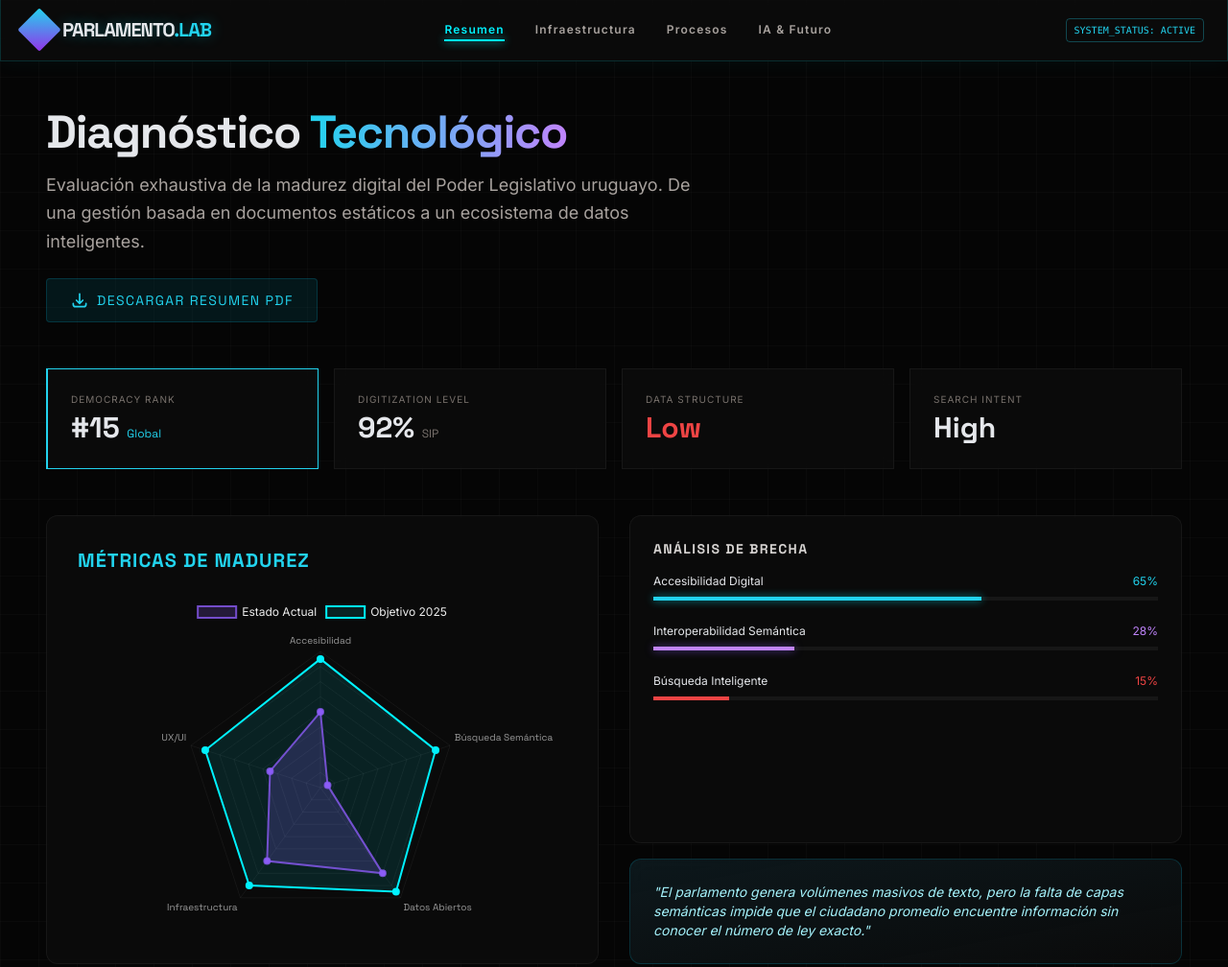
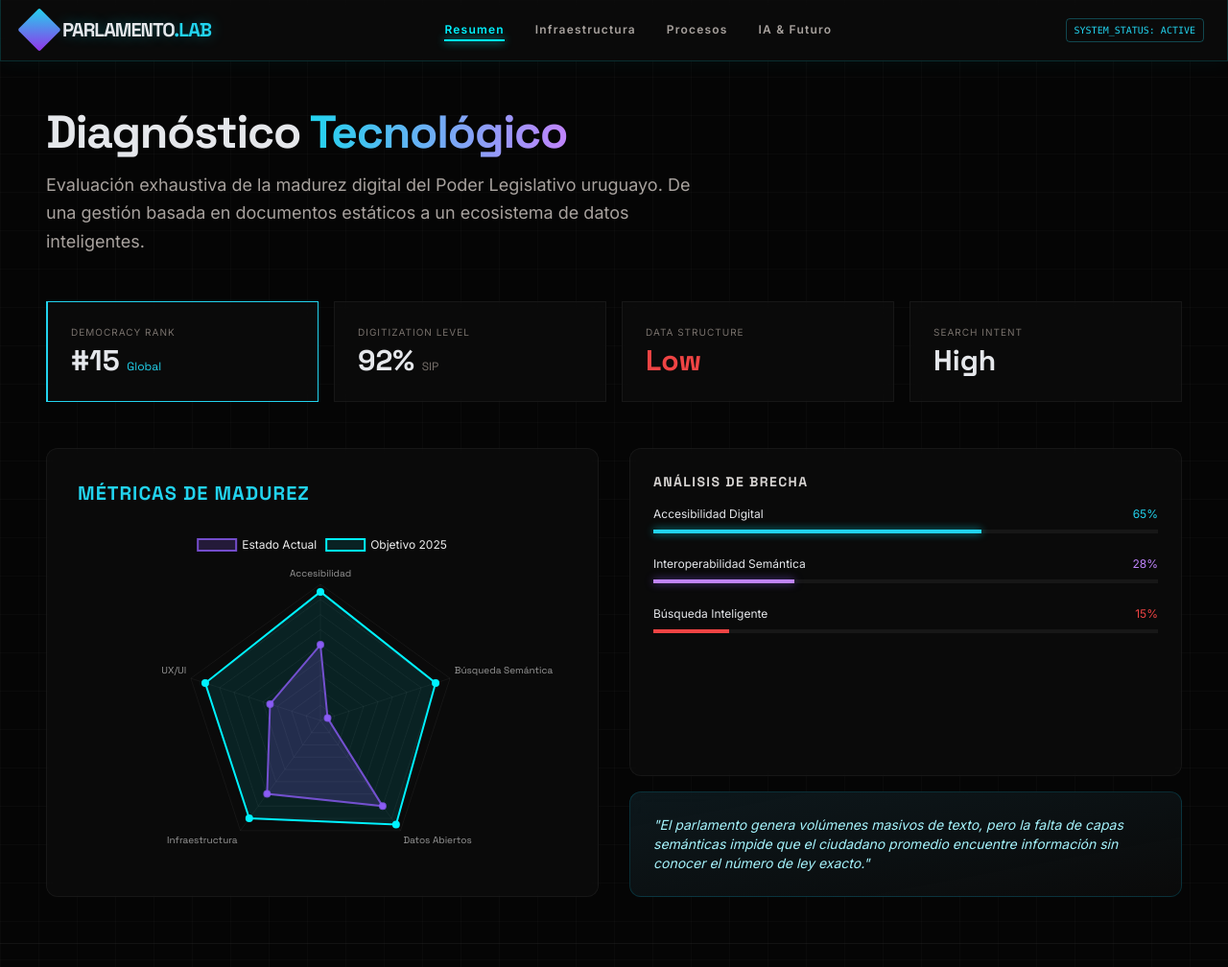
Before and after one commit to dantedeagostino-dot/Congreso-Uruguay, a plain HTML site: page index.html in a window 1280 px wide. Shown: the top 1008 px of the page at 96% size. Drawn offline with nearby package versions, Linux system fonts and the light colour scheme.

```diff
--- a/index.html
+++ b/index.html
@@ -144,15 +144,9 @@
         <section id="section-overview" class="fade-in">
             <div class="mb-12">
                 <h2 class="text-5xl font-bold mb-4 font-tech tracking-tight">Diagnóstico <span class="text-transparent bg-clip-text bg-gradient-to-r from-cyan-400 to-purple-400">Tecnológico</span></h2>
-                <p class="text-stone-400 max-w-2xl text-lg leading-relaxed mb-6">
+                <p class="text-stone-400 max-w-2xl text-lg leading-relaxed">
                     Evaluación exhaustiva de la madurez digital del Poder Legislativo uruguayo. De una gestión basada en documentos estáticos a un ecosistema de datos inteligentes.
                 </p>
-                <a href="resumen_diagnostico.pdf" download class="inline-flex items-center gap-2 px-6 py-3 bg-cyan-500/10 border border-cyan-500/20 rounded hover:bg-cyan-500/20 transition-all group text-cyan-400 font-tech uppercase tracking-widest text-sm">
-                    <svg xmlns="http://www.w3.org/2000/svg" class="h-5 w-5 group-hover:translate-y-1 transition-transform" fill="none" viewBox="0 0 24 24" stroke="currentColor">
-                        <path stroke-linecap="round" stroke-linejoin="round" stroke-width="2" d="M4 16v1a3 3 0 003 3h10a3 3 0 003-3v-1m-4-4l-4 4m0 0l-4-4m4 4V4" />
-                    </svg>
-                    Descargar Resumen PDF
-                </a>
             </div>
 
             <div class="grid grid-cols-1 md:grid-cols-4 gap-4 mb-12">
```
